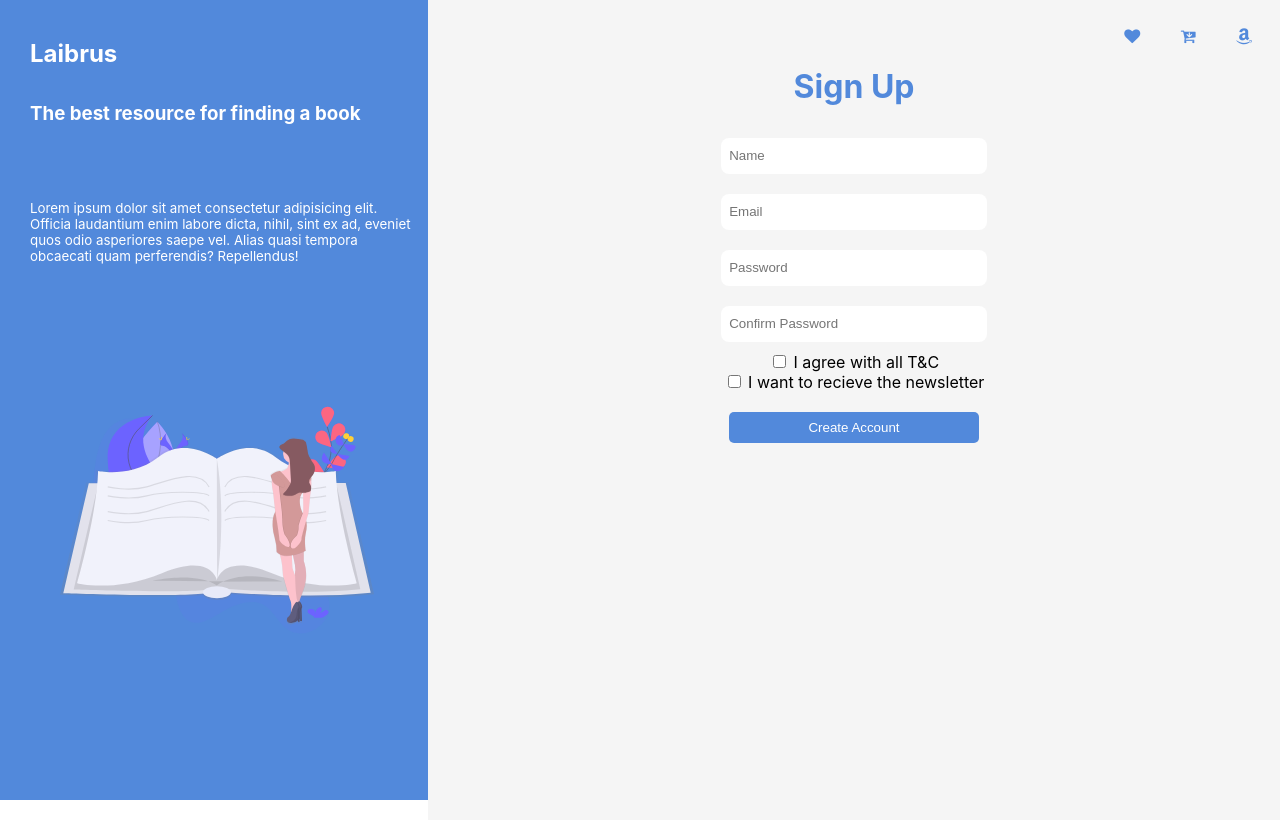
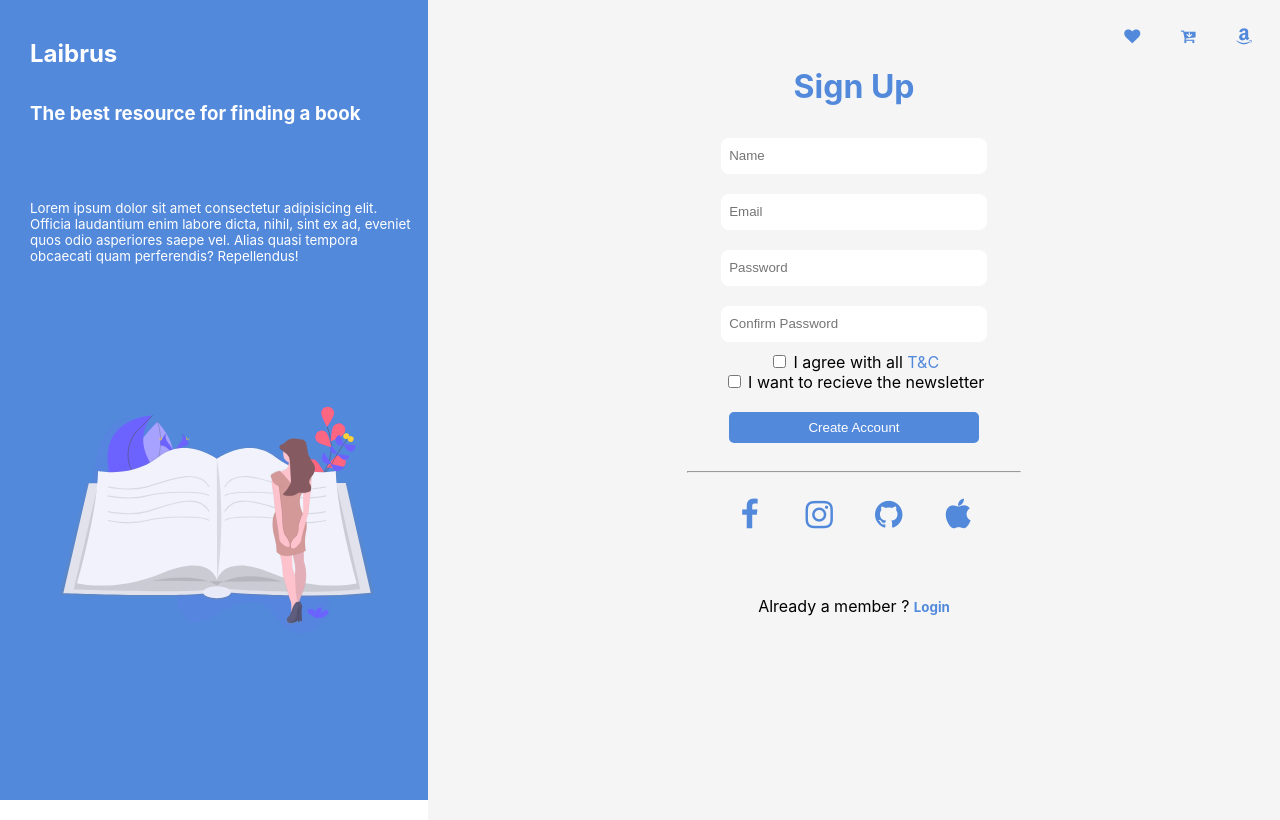
Before and after one commit to shubambhasin/landing-page, a plain HTML site: page index.html in a window 1280 px wide. Drawn offline with Linux system fonts and the light colour scheme.

Commit message:
completed the design

```diff
--- a/index.html
+++ b/index.html
@@ -29,27 +29,50 @@
     <div class="right center">
 
         <nav>
-            <ul class="no-bullet">
+            <ul class="no-bullet right-align">
                 <li class="nav-items"><a href="/"><i class="fa fa-heart"></i></a></li>
                 <li class="nav-items"><a href="/"><i class="fa fa-cart-arrow-down"></i></a></li>
                 <li class="nav-items"><a href="/"><i class="fa fas fa-amazon"></i></a></li>
             </ul>
         </nav>
 
+        <div class="sign-box">
+            <div class="form-box">
                 <form action="">
                     <h1 style="color: #5289db">Sign Up</h1>
                     <input class="input-class" type="text" placeholder="Name"><br>
                     <input class="input-class" type="email" placeholder="Email"><br>
-            <input class="input-class" type="password"placeholder="Password"><br>
-            <input class="input-class" type="password"placeholder="Confirm Password"><br>
+                    <input class="input-class" type="password" placeholder="Password"><br>
+                    <input class="input-class" type="password" placeholder="Confirm Password"><br>
+                </form>
+            </div>
+            <div class="checkbox-align">
                 <input type="checkbox" name="I agree with all T&C" id="">
-            <label for="">I agree with all T&C</label>
+
+                <label for="">I agree with all <a href="">T&C</a></label>
                 <br><input type="checkbox" placeholder="I agree with all T&C" name="" id="">
                 <label for="">I want to recieve the newsletter</label>
                 <br>
                 <br>
                 <button class="btn">Create Account</button>
-        </form>
+                <br>
+                <br>
+            </div>
+            <hr>
+
+            <ul class="no-bullet inline-start-padding center">
+                <li class="li-items"><i class="fa fa-2x fa-facebook "></i></li>
+                <li class="li-items"><i class="fa fa-2x fa-instagram"></i></li>
+                <li class="li-items"><i class="fa fa-2x fa-github"></i></li>
+                <li class="li-items"><i class="fa fa-2x fa-apple"></i></li>
+            </ul>
+
+        </div>
+<br>
+        <p>Already a member ? <small><Strong><a href="">Login</a></Strong></small></p>
+
+
+
 
     </div>
 
--- a/style.css
+++ b/style.css
@@ -1,21 +1,19 @@
 body {
     font-family: -apple-system,
-    BlinkMacSystemFont, 'Segoe UI',
-    Roboto, Oxygen, Ubuntu, Cantarell,
-    'Open Sans', 'Helvetica Neue',
-    sans-serif;
+        BlinkMacSystemFont, 'Segoe UI',
+        Roboto, Oxygen, Ubuntu, Cantarell,
+        'Open Sans', 'Helvetica Neue',
+        sans-serif;
     margin: 0%;
-    text-
 
 }
 
 :root {
     --accent-color: #5289db;
-    --bg-gray: #f0f0f0
+    --bg-gray: #f0f0f0;
 }
 
-.center
-{
+.center {
     text-align: center;
 }
 
@@ -42,9 +40,9 @@ body {
     top: 1.2rem;
     color: white;
 }
-.header-2
-{
-   word-wrap: wrap;
+
+.header-2 {
+    word-wrap: wrap;
     position: absolute;
     left: 30px;
     right: 30px;
@@ -53,29 +51,26 @@ body {
 
 }
 
-.img1
-{
+.img1 {
     position: absolute;
     top: 30%;
     left: 60px;
     width: 70%;
-    height:70%;
+    height: 70%;
 }
 
-.white
-{
+.white {
     color: white;
 }
 
-.left-para
-{
+.left-para {
     position: absolute;
     top: 25%;
     left: 30px;
     right: 30px;
 }
 
-.input-class{
+.input-class {
     margin: 10px;
     width: 30%;
     height: 20px;
@@ -85,35 +80,66 @@ body {
     padding: 0.5rem;
 }
 
-.input-class:hover
-{
+.input-class:hover {
     border: 0.5px solid #5289db;
 }
-.no-bullet
+
+.no-bullet {
+    list-style-type: none;
+
+
+}
+.right-align
 {
-    list-style-type: none;
     text-align: right;
 }
 
-.nav-items
-{
+.nav-items {
     margin: 10px;
     padding: 0.5rem;
     display: inline;
 }
 
-.btn
-{
+.btn {
     padding: 0.5rem;
     width: 30%;
     height: 8%;
-    border:none;
+    border: none;
     border-radius: 5px;
     background-color: #5289db;
-    color:white
+    color: white
 }
 
-nav ul li a i
-{
+nav ul li a i {
     color: var(--accent-color)
 }
+
+hr {
+    width: 40%;
+}
+
+.li-items {
+    display: inline;
+    text-align: center;
+    padding: 5px;
+
+
+}
+
+.center .no-bullet .li-items i {
+    color: var(--accent-color);
+    margin: 10px;
+    border: none;
+    width: 35px;
+    height: 35px;
+}
+.inline-start-padding
+{
+    padding-inline-start: 0px;
+}
+
+a
+{
+    text-decoration: none;
+    color: var(--accent-color);
+}
```
Lines whose indentation alone changed are shown as unchanged.
